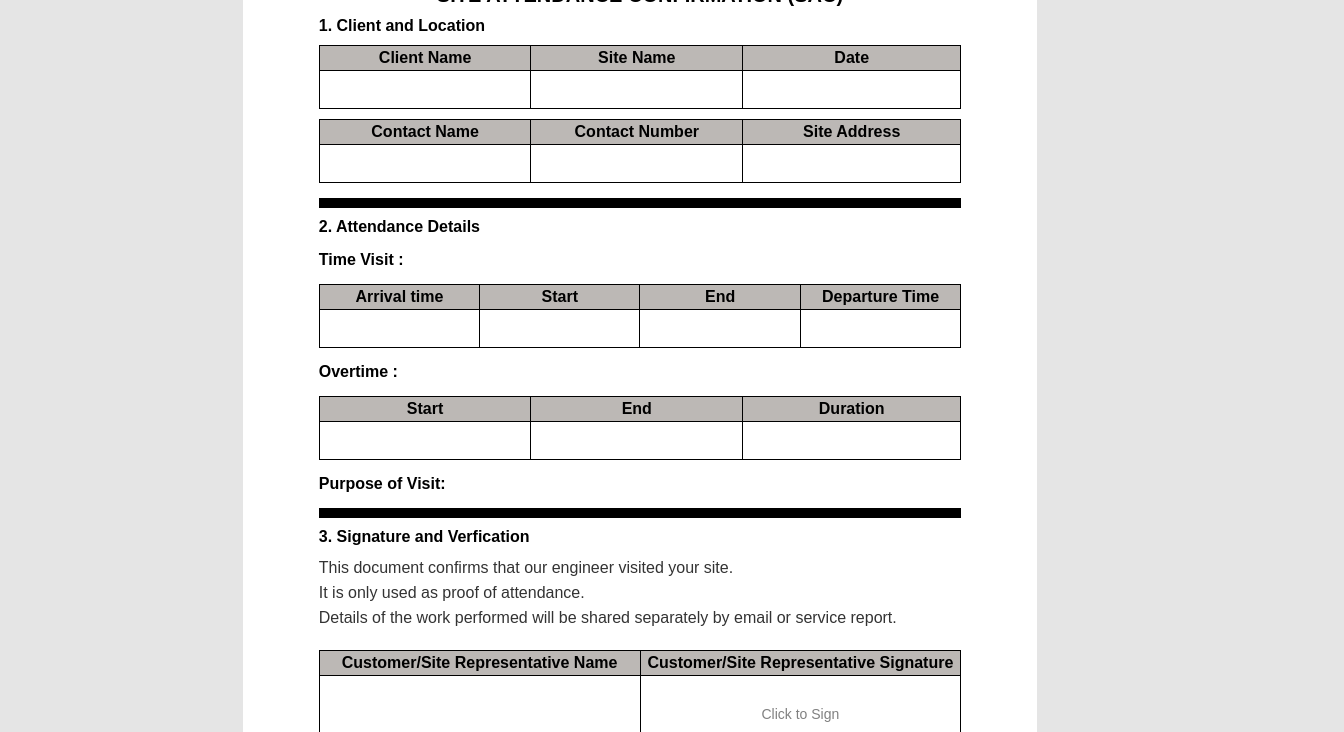
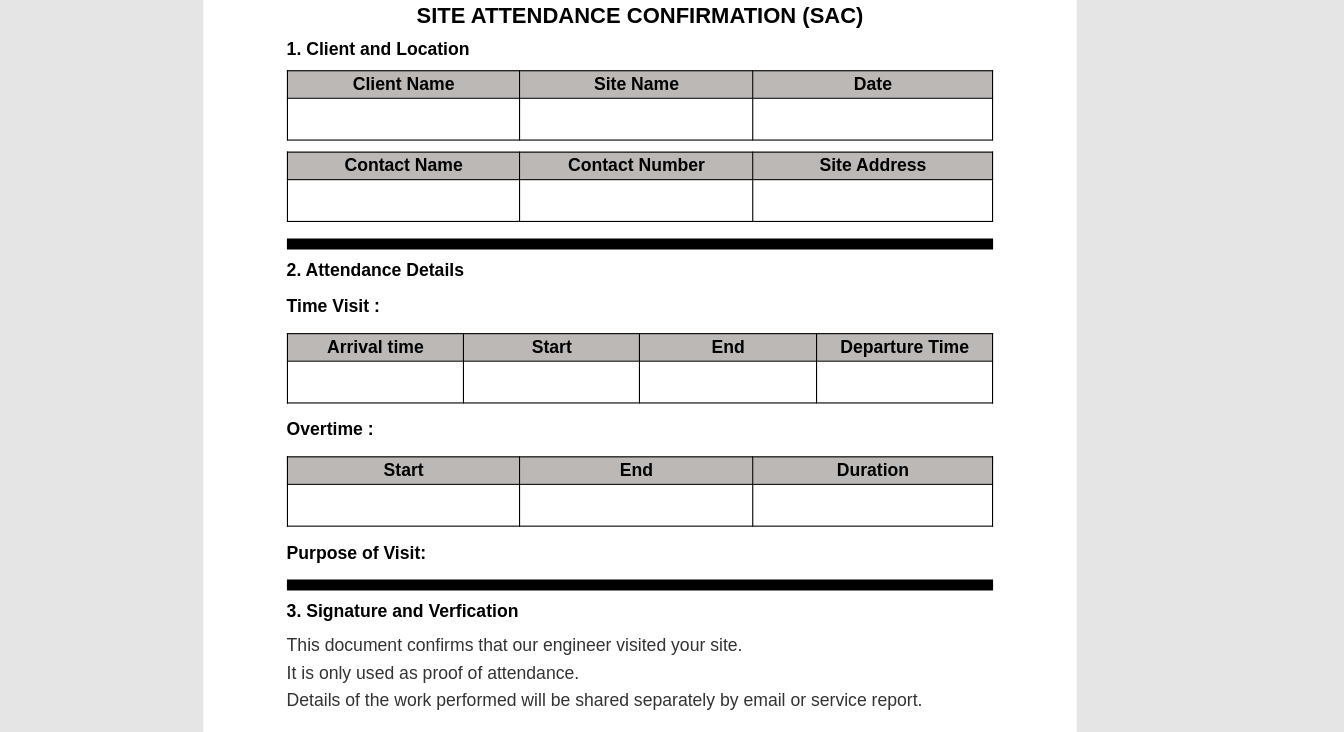
Before and after one commit to zubairjack/svr-edavos, a plain HTML site: page index.html in a window 1280 px wide. Shown: the part 207-939 px from the top of the page, 1344 px wide, since content can reach past the window. Drawn offline with nearby package versions, Linux system fonts and the light colour scheme.

Commit message:
update tampilan css

```diff
--- a/css/style.css
+++ b/css/style.css
@@ -2,6 +2,8 @@ body {
     margin: 0;
     background: #e5e5e5;
     padding: 0;
+    transform: scale(1.1);
+    transform-origin: top center;
 }
 
 .toolbar {
```
